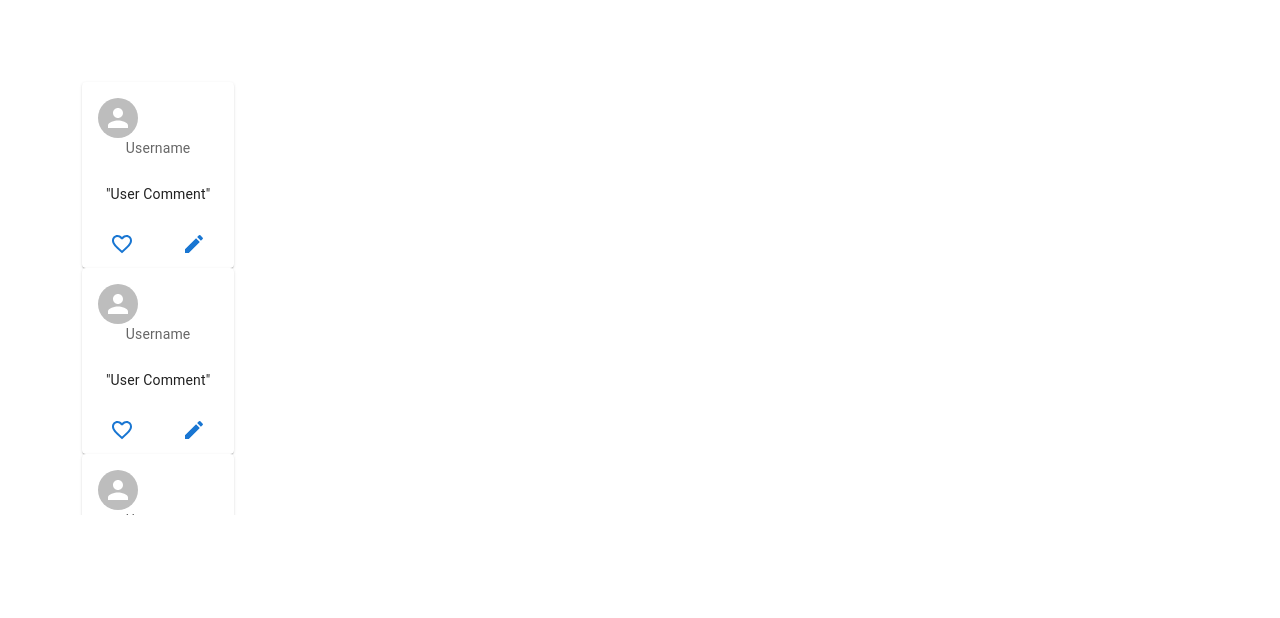
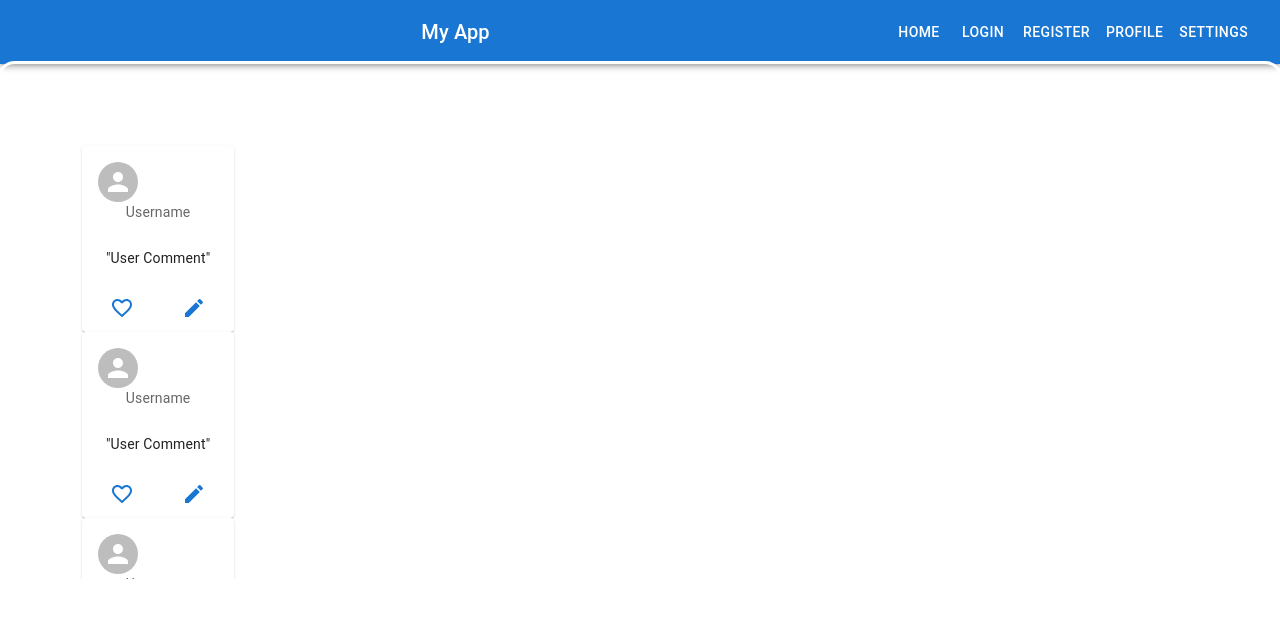
Before and after one commit to Zed-CSP/SocialNetwork, a React (Create React App) app in the folder client/: page /home in a window 1280 px wide. Shown: the top 618 px of the page. Built offline with nearby package versions, Linux system fonts and the light colour scheme.

Commit message:
updated header for nav

```diff
--- a/client/src/App.js
+++ b/client/src/App.js
@@ -1,7 +1,7 @@
 import React, { useState, useRef } from 'react'
 import { BrowserRouter as Router, Route, Routes } from 'react-router-dom';
 import './App.css';
-import { Inter, Login, Register, Profile, HomeCards } from './components';
+import { Inter, Login, Register, Profile, Home, Header } from './components';
 
 
 
@@ -11,11 +11,12 @@ function App() {
   return (<div className="AppSc" >
 
       <Router>
+        <Header />
         <Routes>
           <Route path="/login" element={<Login />} />
           <Route path="/register" element={<Register />} />
           <Route path="/profile" element={<Profile />} />
-          <Route path="/home" element={<HomeCards />} />
+          <Route path="/home" element={<Home />} />
           <Route path="/" element={<Login />} />
         </Routes>
       </Router>
--- /dev/null
+++ b/client/src/components/Header.js
@@ -0,0 +1,32 @@
+import React from 'react';
+import { Link } from 'react-router-dom';
+import { AppBar, Toolbar, Typography, Button } from '@mui/material';
+
+const Header = () => {
+  return (
+    <AppBar position="static">
+      <Toolbar>
+        <Typography variant="h6" sx={{ flexGrow: 1 }}>
+          My App
+        </Typography>
+        <Button color="inherit" component={Link} to="/home">
+          Home
+        </Button>
+        <Button color="inherit" component={Link} to="/login">
+          Login
+        </Button>
+        <Button color="inherit" component={Link} to="/register">
+          Register
+        </Button>
+        <Button color="inherit" component={Link} to="/profile">
+          Profile
+        </Button>
+        <Button color="inherit" component={Link} to="/settings">
+          Settings
+        </Button>
+      </Toolbar>
+    </AppBar>
+  );
+};
+
+export default Header;
--- a/client/src/components/HomeCards.js
+++ b/client/src/components/Home.js
@@ -5,7 +5,7 @@ import './css/HC.css'
 
 
 
-export function HomeCards () {
+export function Home () {
 
 
     return(
@@ -37,4 +37,4 @@ export function HomeCards () {
     );
 
 }
-export default HomeCards;
+export default Home;
--- a/client/src/components/Inter.js
+++ b/client/src/components/Inter.js
@@ -1,5 +1,5 @@
 import PostCard from "./Card";
-import HomeCards from "./HomeCards";
+import HomeCards from "./Home";
 import { Avatar } from "@mui/material";
 import MailIcon from '@mui/icons-material/Mail';
 import IconButton from '@mui/material/IconButton';
--- a/client/src/components/index.js
+++ b/client/src/components/index.js
@@ -2,4 +2,5 @@ export { default as Login } from './Login';
 export { default as Register } from './Register';
 export { default as Profile } from './Profile';
 export { default as Inter } from './Inter';
-export { default as HomeCards } from './HomeCards';
+export { default as Home } from './Home';
+export { default as Header } from './Header';
```
Also changed, not shown: client/src/components/CreatePost.js (added).
